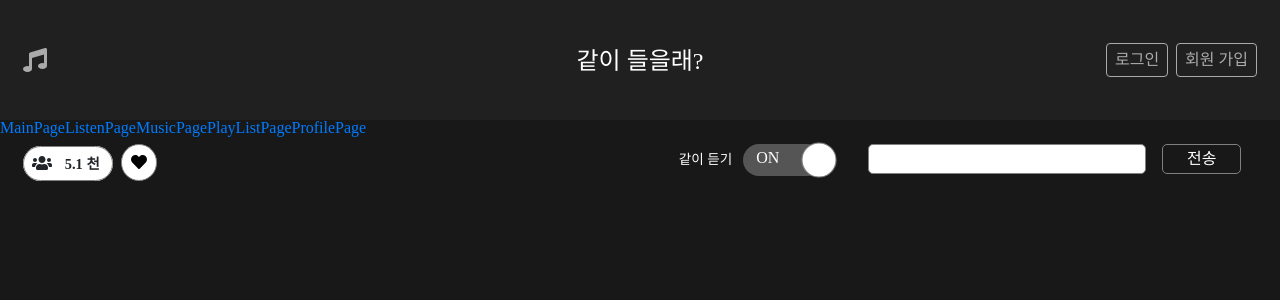
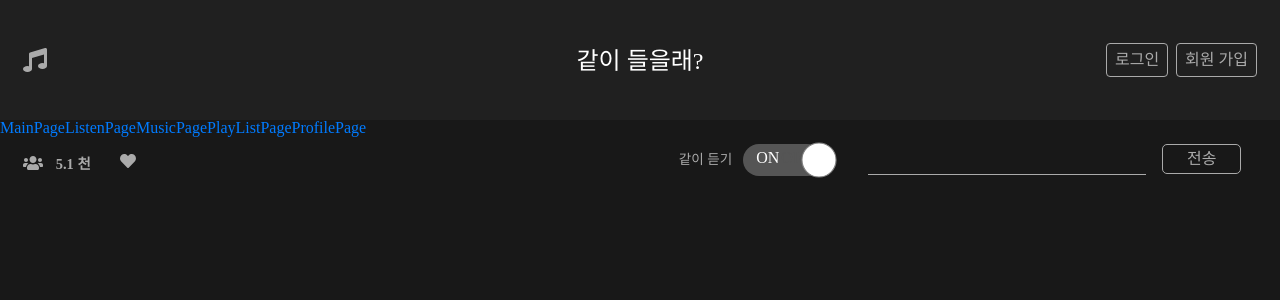
Before and after one commit to snaag/listen-with-me, a React (Create React App) app: page /listen in a window 1280 px wide. Shown: the top 300 px of the page. Built offline with nearby package versions, Linux system fonts and the light colour scheme.

Commit message:
:shirt: style: ListenPage 버튼, 텍스트 색 수정

```diff
--- a/src/components/pages/listen/components/Audience.jsx
+++ b/src/components/pages/listen/components/Audience.jsx
@@ -6,10 +6,8 @@ import numToString from '../../../../lib/numToString';
 const Audience = () => {
   return (
     <div className="realtime-audience">
-      <span className="realtime-audience__icon">
-        <FontAwesomeIcon icon={['fas', 'users']} />
-        <span className="realtime-audience__amount">{numToString(5100)}</span>
-      </span>
+      <FontAwesomeIcon icon={['fas', 'users']} />
+      <span className="realtime-audience__amount">{numToString(5100)}</span>
     </div>
   );
 };
--- a/src/css/Listen.css
+++ b/src/css/Listen.css
@@ -11,8 +11,13 @@
   width: 70%;
   height: 1.9rem;
   padding: 0 0.5rem;
-  border-radius: 5px;
-  border: 0.1rem solid gray;
+  background-color: rgb(24, 24, 24);
+  border: none;
+  border-bottom: 1px solid rgb(170, 170, 170);
+  color: white;
+}
+.chat__input:focus {
+  outline: 0;
 }
 
 .chat__send-button {
@@ -21,17 +26,18 @@
   height: 1.9rem;
   background: none;
   border-radius: 5px;
-  border: 0.1rem solid gray;
-  color: #fff;
+  border: 0.1rem solid rgb(170, 170, 170);
+  color: rgb(170, 170, 170);
 }
 
 .chat__send-button:hover {
-  background: #dfdfdf;
+  border: 0.1rem solid white;
+  color: white;
   transition: 0.3s;
 }
 
 .chat__send-button:active {
-  background: #a1a1a1;
+  border: 0.1rem solid white;
   color: white;
 }
 
--- a/src/css/ListenMenu.css
+++ b/src/css/ListenMenu.css
@@ -8,12 +8,17 @@
   padding: 0.5rem;
 }
 
-.realtime-audience__icon,
+.realtime-audience {
+  padding: 0.5rem;
+  border-radius: 20px;
+  color: rgb(170, 170, 170);
+}
+
 .like-playlist__button {
-  padding: 0.5rem;
-  background: white;
-  border-radius: 20px;
-  border: 0.01rem solid gray;
+  color: rgb(170, 170, 170);
+  background: none;
+  border: none;
+  margin-left: 0.5rem;
 }
 
 .realtime-audience__amount {
@@ -42,7 +47,7 @@
 }
 
 .along span {
-  color: #fff;
+  color: rgb(170, 170, 170);
 }
 
 .along__title {
```
